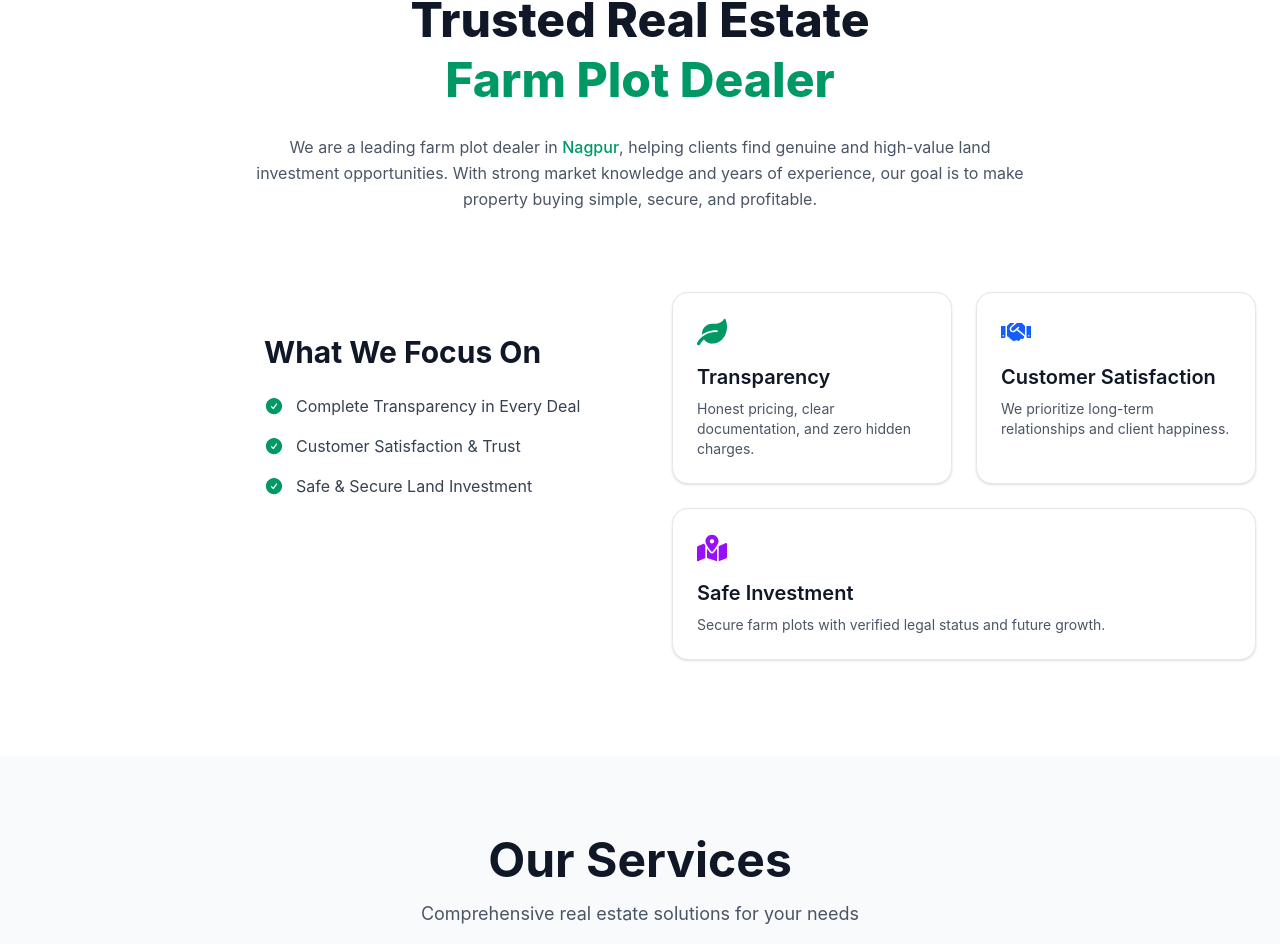
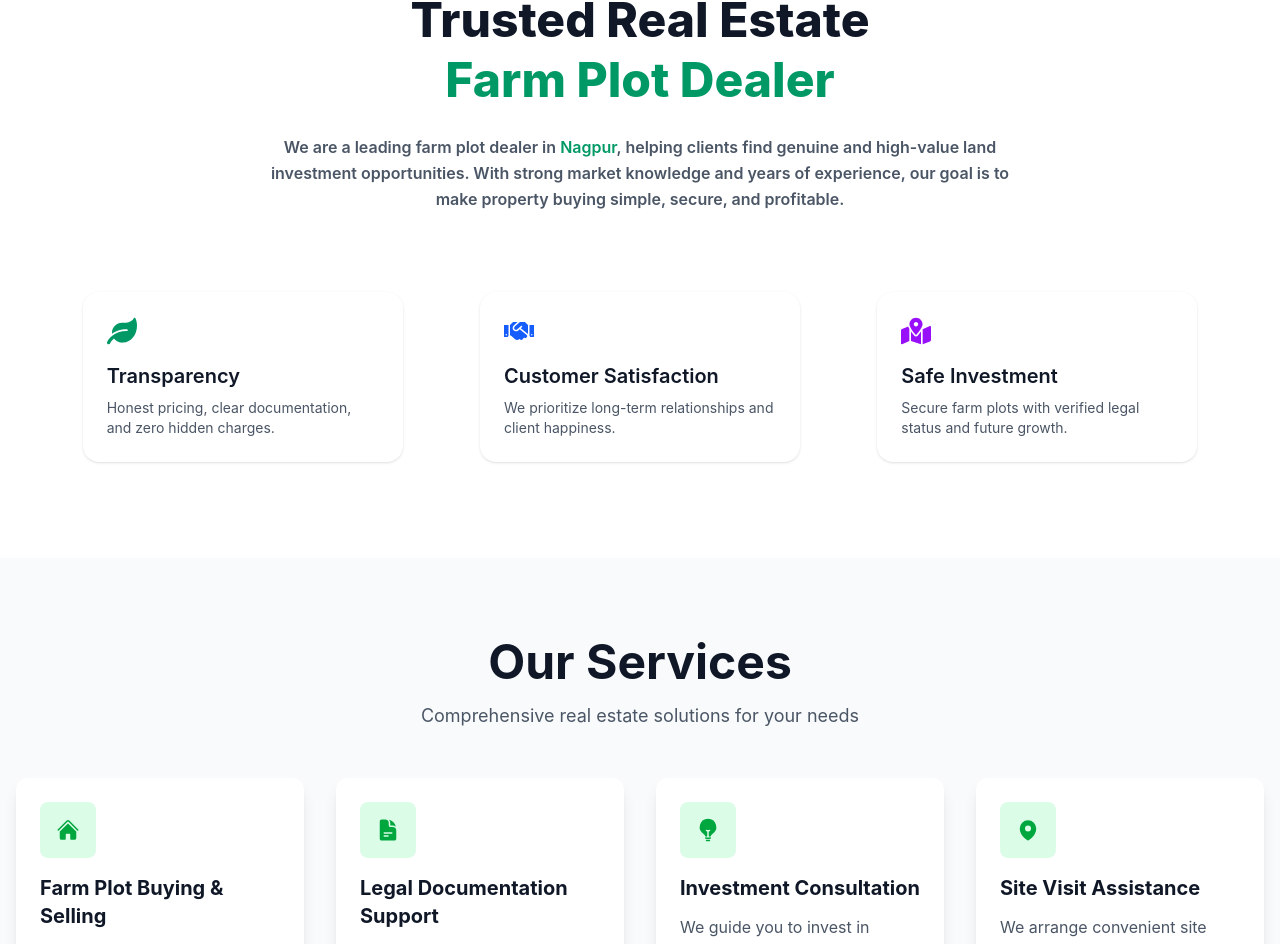
Before and after one commit to scrollfuel-digital/KoseliProject, a React (Vite) app: page / in a window 1280 px wide. Shown: the part 966-1910 px from the top of the page. Built offline with nearby package versions, Linux system fonts and the light colour scheme.

Commit message:
cards updation

```diff
--- a/src/components/About.jsx
+++ b/src/components/About.jsx
@@ -2,9 +2,35 @@ import { HiCheckCircle } from "react-icons/hi2";
 import { FaLeaf, FaHandshake, FaMapMarkedAlt } from "react-icons/fa";
 
 export default function AboutUs() {
+
+  // 🔹 CARDS ARRAY
+  const cards = [
+    {
+      title: "Transparency",
+      desc: "Honest pricing, clear documentation, and zero hidden charges.",
+      icon: FaLeaf,
+      iconColor: "text-emerald-600",
+      glow: "hover:shadow-[0_0_35px_rgba(16,185,129,0.55)]",
+    },
+    {
+      title: "Customer Satisfaction",
+      desc: "We prioritize long-term relationships and client happiness.",
+      icon: FaHandshake,
+      iconColor: "text-blue-600",
+      glow: "hover:shadow-[0_0_35px_rgba(59,130,246,0.55)]",
+    },
+    {
+      title: "Safe Investment",
+      desc: "Secure farm plots with verified legal status and future growth.",
+      icon: FaMapMarkedAlt,
+      iconColor: "text-purple-600",
+      glow: "hover:shadow-[0_0_35px_rgba(168,85,247,0.55)]",
+    },
+  ];
+
   return (
-    <section className="bg-white py-24 px-6">
-      <div className="max-w-7xl mx-auto">
+    <section className="bg-white py-24 px-4">
+      <div className="max-w-6xl mx-auto">
 
         {/* CENTER HEADING */}
         <div className="text-center mb-20">
@@ -18,71 +44,42 @@ export default function AboutUs() {
             <span className="text-emerald-600">Farm Plot Dealer</span>
           </h2>
 
-          <p className="text-gray-600 max-w-3xl mx-auto leading-relaxed">
-            We are a leading farm plot dealer in <span className="font-medium text-emerald-600">Nagpur</span>,
-            helping clients find genuine and high-value land investment opportunities.
-            With strong market knowledge and years of experience, our goal is to make
-            property buying simple, secure, and profitable.
+          <p className="text-gray-600 max-w-3xl mx-auto leading-relaxed font-semibold">
+            We are a leading farm plot dealer in{" "}
+            <span className="text-emerald-600">Nagpur</span>, helping clients find
+            genuine and high-value land investment opportunities. With strong market
+            knowledge and years of experience, our goal is to make property buying
+            simple, secure, and profitable.
           </p>
         </div>
 
-        {/* CONTENT GRID */}
-        <div className="grid grid-cols-1 lg:grid-cols-2 gap-16 items-center">
+        {/* CARDS GRID */}
+        <div className="grid grid-cols-1 md:grid-cols-3 gap-10 place-items-center">
 
-          {/* LEFT CONTENT */}
-          <div className="lg:col-span-1 -mt-30 pl-60">
-            <h3 className="text-3xl font-bold mb-6 text-gray-900">
-              What We Focus On
-            </h3>
+          {cards.map((card, index) => {
+            const Icon = card.icon;
 
-            <div className="space-y-4">
-              {[
-                "Complete Transparency in Every Deal",
-                "Customer Satisfaction & Trust",
-                "Safe & Secure Land Investment",
-              ].map((item, index) => (
-                <div key={index} className="flex items-center gap-3">
-                  <HiCheckCircle className="text-emerald-600 text-xl" />
-                  <span className="text-gray-700">{item}</span>
-                </div>
-              ))}
-            </div>
-          </div>
+            return (
+             <div
+  key={index}
+  className={`group relative bg-white rounded-2xl p-6 w-80
+              shadow-sm transition-all duration-300 ease-in-out
+              hover:-translate-y-3 hover:scale-105 ${card.glow}`}
+>
 
-          {/* RIGHT CARDS */}
-          <div className="grid grid-cols-1 sm:grid-cols-2 gap-6">
+                <Icon className={`${card.iconColor} text-3xl mb-4`} />
 
-            <div className="bg-white border border-gray-200 rounded-2xl p-6 shadow-sm hover:shadow-lg transition">
-              <FaLeaf className="text-emerald-600 text-3xl mb-4" />
-              <h4 className="text-xl font-semibold mb-2 text-gray-900">
-                Transparency
-              </h4>
-              <p className="text-gray-600 text-sm">
-                Honest pricing, clear documentation, and zero hidden charges.
-              </p>
-            </div>
+                <h4 className="text-xl font-semibold mb-2 text-gray-900">
+                  {card.title}
+                </h4>
 
-            <div className="bg-white border border-gray-200 rounded-2xl p-6 shadow-sm hover:shadow-lg transition">
-              <FaHandshake className="text-blue-600 text-3xl mb-4" />
-              <h4 className="text-xl font-semibold mb-2 text-gray-900">
-                Customer Satisfaction
-              </h4>
-              <p className="text-gray-600 text-sm">
-                We prioritize long-term relationships and client happiness.
-              </p>
-            </div>
+                <p className="text-gray-600 text-sm">
+                  {card.desc}
+                </p>
+              </div>
+            );
+          })}
 
-            <div className="bg-white border border-gray-200 rounded-2xl p-6 shadow-sm hover:shadow-lg transition sm:col-span-2">
-              <FaMapMarkedAlt className="text-purple-600 text-3xl mb-4" />
-              <h4 className="text-xl font-semibold mb-2 text-gray-900">
-                Safe Investment
-              </h4>
-              <p className="text-gray-600 text-sm">
-                Secure farm plots with verified legal status and future growth.
-              </p>
-            </div>
-
-          </div>
         </div>
       </div>
     </section>
```
